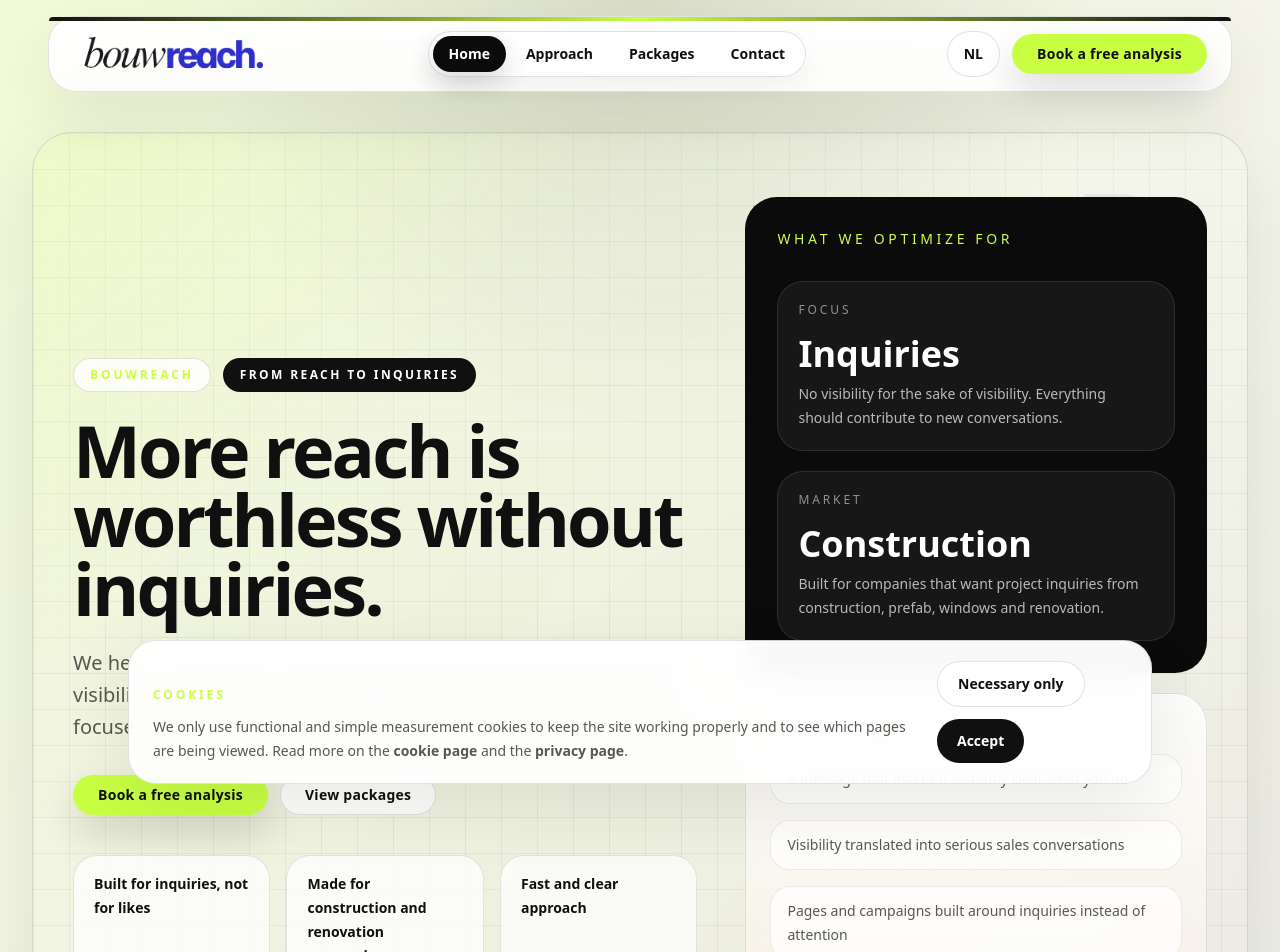
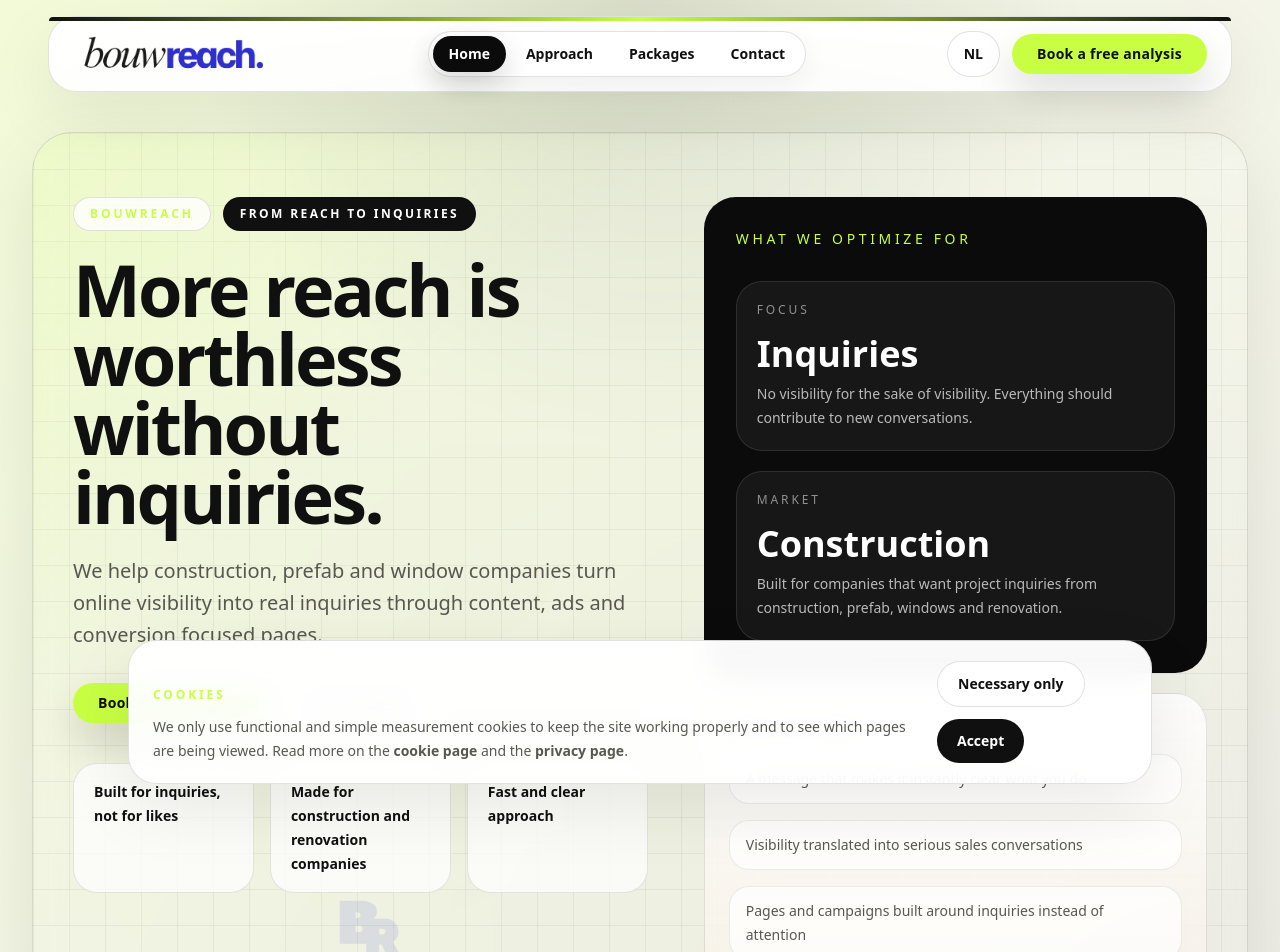
Before and after one commit to mahaaghas/BouwReach, a Next.js app: page /en in a window 1280 px wide. Shown: the top 952 px of the page. Built offline with nearby package versions, Linux system fonts and the light colour scheme.

Commit message:
Refine homepage layout and localized form redirects

```diff
--- a/app/en/page.tsx
+++ b/app/en/page.tsx
@@ -54,11 +54,9 @@ export default function EnglishHomePage() {
     <div className="pb-8 pt-10">
       <section className="section-shell">
         <div className="accent-grid premium-grid panel relative overflow-hidden rounded-[40px] px-6 py-12 md:px-10 md:py-16">
-          <div className="pointer-events-none absolute right-5 top-5 select-none opacity-[0.06] md:right-10 md:top-10">
-            <BrandLogo variant="mark-black" alt="" className="w-28 md:w-36" />
-          </div>
-          <div className="relative grid gap-12 lg:grid-cols-[1.15fr_0.85fr] lg:items-end">
-            <div>
+          <div className="relative grid gap-10 lg:grid-cols-[1.08fr_0.92fr] lg:items-stretch">
+            <div className="relative flex h-full flex-col justify-between pb-20 lg:min-h-[690px] lg:pr-4">
+              <div>
               <div className="mb-6 flex flex-wrap gap-3">
                 <span className="rounded-full border border-[rgba(18,18,18,0.12)] bg-white/80 px-4 py-2 text-xs font-semibold uppercase tracking-[0.24em] text-[var(--accent)]">
                   BouwReach
@@ -90,8 +88,12 @@ export default function EnglishHomePage() {
                   </div>
                 ))}
               </div>
+              </div>
+              <div className="pointer-events-none absolute bottom-2 left-1/2 -translate-x-1/2 select-none opacity-[0.1] md:bottom-4">
+                <BrandLogo variant="mark-blue" alt="" className="w-16 md:w-20" />
+              </div>
             </div>
-            <div className="space-y-5">
+            <div className="flex h-full flex-col justify-between gap-5 lg:min-h-[690px]">
               <div className="rounded-[32px] bg-[var(--dark)] p-6 text-white md:p-8">
                 <p className="text-sm uppercase tracking-[0.26em] text-[var(--gold)]">What we optimize for</p>
                 <div className="mt-8 grid gap-5 sm:grid-cols-2 lg:grid-cols-1">
--- a/app/page.tsx
+++ b/app/page.tsx
@@ -53,11 +53,9 @@ export default function Home() {
     <div className="pb-8 pt-10">
       <section className="section-shell">
         <div className="accent-grid premium-grid panel relative overflow-hidden rounded-[40px] px-6 py-12 md:px-10 md:py-16">
-          <div className="pointer-events-none absolute right-5 top-5 select-none opacity-[0.06] md:right-10 md:top-10">
-            <BrandLogo variant="mark-black" alt="" className="w-28 md:w-36" />
-          </div>
-          <div className="relative grid gap-12 lg:grid-cols-[1.15fr_0.85fr] lg:items-end">
-            <div>
+          <div className="relative grid gap-10 lg:grid-cols-[1.08fr_0.92fr] lg:items-stretch">
+            <div className="relative flex h-full flex-col justify-between pb-20 lg:min-h-[690px] lg:pr-4">
+              <div>
               <div className="mb-6 flex flex-wrap gap-3">
                 <span className="rounded-full border border-[rgba(18,18,18,0.12)] bg-white/80 px-4 py-2 text-xs font-semibold uppercase tracking-[0.24em] text-[var(--accent)]">
                   BouwReach
@@ -89,8 +87,12 @@ export default function Home() {
                   </div>
                 ))}
               </div>
+              </div>
+              <div className="pointer-events-none absolute bottom-2 left-1/2 -translate-x-1/2 select-none opacity-[0.1] md:bottom-4">
+                <BrandLogo variant="mark-blue" alt="" className="w-16 md:w-20" />
+              </div>
             </div>
-            <div className="space-y-5">
+            <div className="flex h-full flex-col justify-between gap-5 lg:min-h-[690px]">
               <div className="rounded-[32px] bg-[var(--dark)] p-6 text-white md:p-8">
                 <p className="text-sm uppercase tracking-[0.26em] text-[var(--gold)]">Waar wij op sturen</p>
                 <div className="mt-8 grid gap-5 sm:grid-cols-2 lg:grid-cols-1">
--- a/components/contact-form.tsx
+++ b/components/contact-form.tsx
@@ -10,6 +10,8 @@ type ContactFormProps = {
 
 export function ContactForm({ locale = "nl" }: ContactFormProps) {
   const isEnglish = locale === "en";
+  const successPath = isEnglish ? "/thank-you" : "/bedankt";
+  const successUrl = `https://bouwreach.nl${successPath}`;
   const router = useRouter();
   const [status, setStatus] = useState<"idle" | "submitting" | "error">("idle");
   const [errorMessage, setErrorMessage] = useState("");
@@ -38,7 +40,7 @@ export function ContactForm({ locale = "nl" }: ContactFormProps) {
       }
 
       form.reset();
-      router.push("/thank-you");
+      router.push(successPath);
     } catch (error) {
       setStatus("error");
       setErrorMessage(
@@ -117,7 +119,7 @@ export function ContactForm({ locale = "nl" }: ContactFormProps) {
             />
           </fieldset>
 
-          <input type="hidden" name="_redirect" value="https://bouwreach.nl/thank-you" />
+          <input type="hidden" name="_redirect" value={successUrl} />
           <input type="hidden" name="_subject" value="New BouwReach Lead" />
 
           <div className="rounded-[24px] border border-[rgba(18,18,18,0.08)] bg-white/70 p-5">
--- a/components/cta-inline-form.tsx
+++ b/components/cta-inline-form.tsx
@@ -95,7 +95,7 @@ export function CtaInlineForm({ locale = "nl" }: CtaInlineFormProps) {
         <button
           type="submit"
           disabled={status === "submitting"}
-          className="w-full rounded-full bg-[var(--accent)] px-5 py-3 text-sm font-semibold text-[var(--foreground)] transition hover:bg-[var(--accent-strong)]"
+          className="w-full rounded-full bg-[var(--foreground)] px-5 py-3 text-sm font-semibold text-white transition hover:bg-black"
         >
           {status === "submitting"
             ? isEnglish
```
